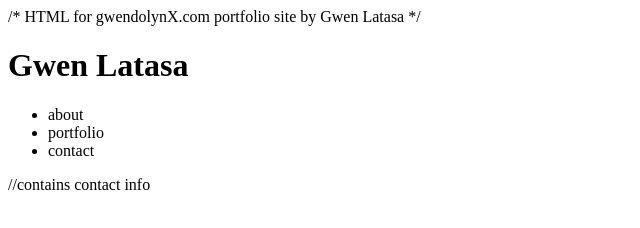
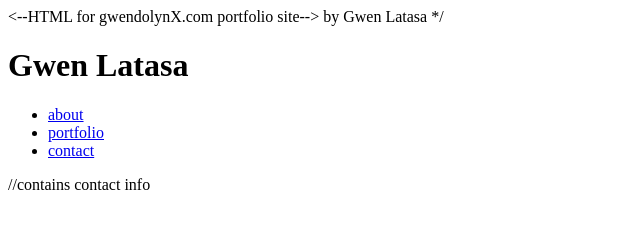
Before and after one commit to gxlgit/gxlgit.github.io, a plain HTML site: page index.html in a window 1280 px wide. Shown: the whole page, without its empty margins (0-640 px from the left). Drawn offline with Linux system fonts and the light colour scheme.

Commit message:
added nav links

```diff
--- a/index.html
+++ b/index.html
@@ -1,4 +1,4 @@
-/* HTML for gwendolynX.com portfolio site
+<--HTML for gwendolynX.com portfolio site-->
 by Gwen Latasa */
 
 <!DOCTYPE html>
@@ -16,9 +16,9 @@ by Gwen Latasa */
     <div class="middle_section">
       <nav class="side_nav">
         <ul>
-          <li>about</li>
-          <li>portfolio</li>
-          <li>contact</li>
+          <li><a href="#">about</a></li>
+          <li> <a href="#">portfolio</a> </li>
+          <li><a href="#">contact</a> </li>
         </ul>
 
       </nav>
```
